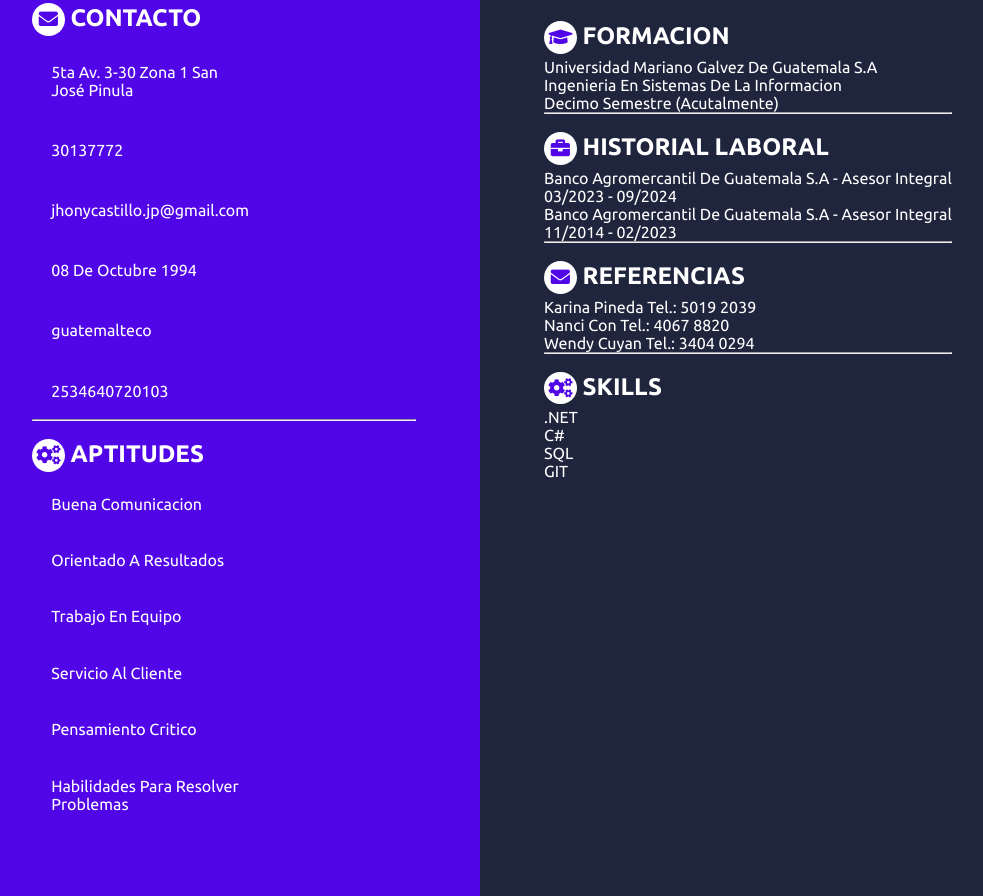
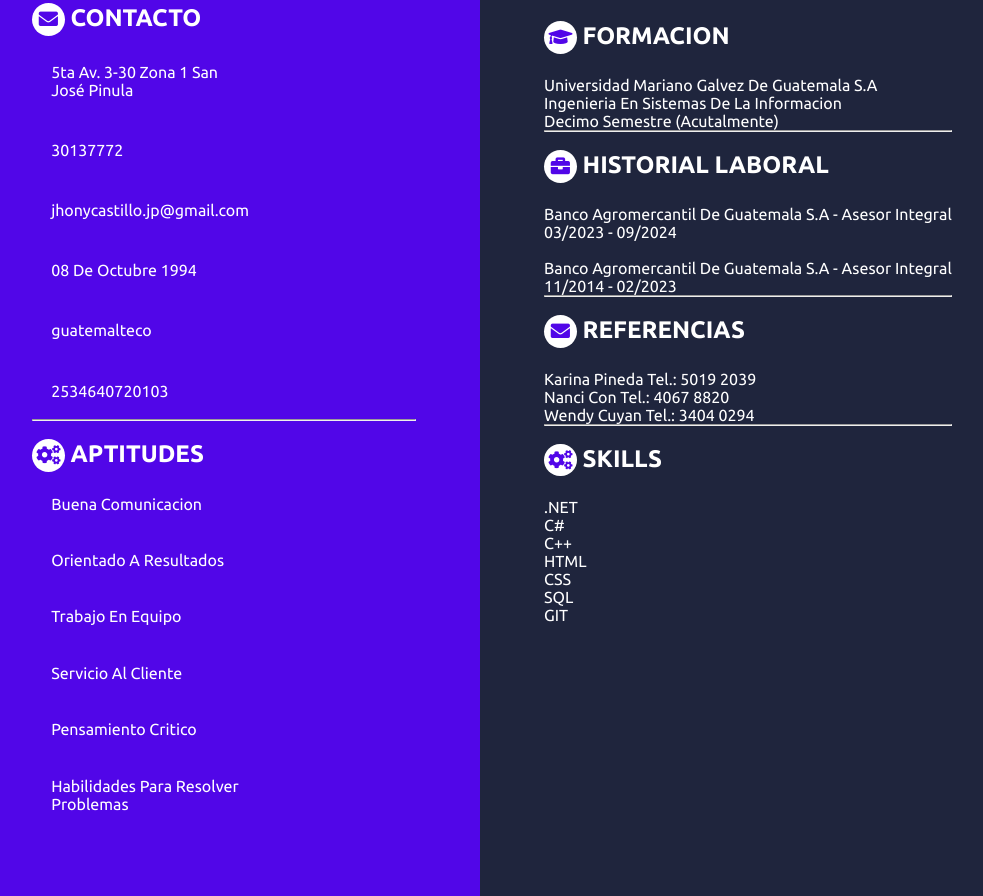
Before and after one commit to jhonyperezcastillo/CV-, a plain HTML site: page index.html in a window 1280 px wide. Shown: the part 611-1507 px from the top of the page, without its empty margins (32-1015 px from the left). Drawn offline with Linux system fonts and the light colour scheme.

Commit message:
Update index.html

```diff
--- a/index.html
+++ b/index.html
@@ -90,6 +90,7 @@
 
             <br>
             <h3><i class="fas fa-graduation-cap"></i> FORMACION </h3>
+            <br>
              <div class="Institucion">Universidad Mariano Galvez De Guatemala S.A</div>
               <div class="Carrera">Ingenieria En Sistemas De La Informacion</div>
                <div class="Semestre">Decimo Semestre (Acutalmente)</div>
@@ -97,8 +98,10 @@
                 <br>
 
             <h3><i class="fas fa-briefcase"></i> HISTORIAL LABORAL </h3>
+            <br>
              <div class="Empresa">Banco Agromercantil De Guatemala S.A - Asesor Integral</div>
               <div class="fecha">03/2023 - 09/2024</div>
+              <br>
 
              <div class="Empresa">Banco Agromercantil De Guatemala S.A - Asesor Integral</div>
               <div class="fecha">11/2014 - 02/2023</div>
@@ -106,6 +109,7 @@
                <br>
 
             <h3><i class="fas fa-envelope"></i> REFERENCIAS</h3>
+            <br>
             <div class="Referencia">Karina Pineda Tel.: 5019 2039</div>
             <div class="Referencia">Nanci Con Tel.: 4067 8820</div>
             <div class="Referencia">Wendy Cuyan Tel.: 3404 0294</div>
@@ -113,8 +117,12 @@
             <br>
 
             <h3><i class="fas fa-cogs"></i> SKILLS</h3>
+            <br>
             <div class="skills">.NET</div>
             <div class="skills">C#</div>
+            <div class="skills">C++</div>
+            <div class="skills">HTML</div>
+            <div class="skills">CSS</div>
             <div class="skills">SQL</div>
             <div class="skills">GIT</div>
             </section>
```
